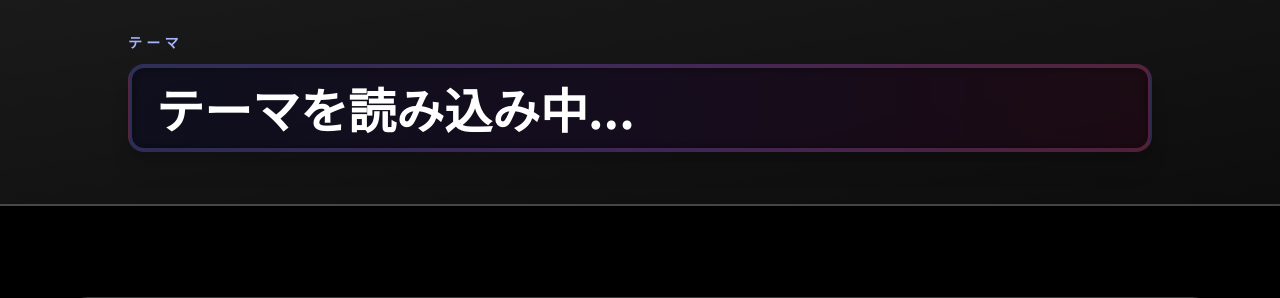
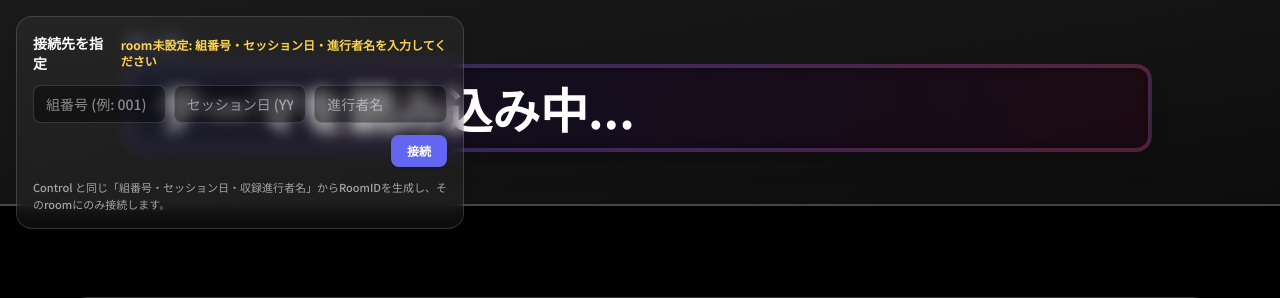
Before and after one commit to yukisato15/voice-pilot-new, a Flask app: page /prompt in a window 1280 px wide. Shown: the top 298 px of the page. Run offline with Flask 3, Linux system fonts and the light colour scheme; some libraries are stand-ins or nearby versions.

Commit message:
Scope Socket.IO by room using group/date/director and add prompt join form

```diff
--- a/recpilot/static/js/prompt.js
+++ b/recpilot/static/js/prompt.js
@@ -28,6 +28,11 @@
   const reactionDisplay = document.getElementById("reaction-display");
   const reactionEmoji = document.getElementById("reaction-emoji");
   const reactionLabel = document.getElementById("reaction-label");
+  const joinForm = document.getElementById("room-join-form");
+  const joinGroup = document.getElementById("room-join-group");
+  const joinDate = document.getElementById("room-join-date");
+  const joinDirector = document.getElementById("room-join-director");
+  const joinStatus = document.getElementById("room-join-status");
 
   const overlayValueBaseClass = overlayValue.className;
   const noticeBaseClass = "rounded-full bg-white/10 px-5 py-2 text-base font-semibold text-white shadow-lg backdrop-blur";
@@ -36,19 +41,72 @@
     "personal-info": "※実名・学校名・地名など、個人を特定できる内容は避けましょう",
   };
 
+  function sanitizeDirectorForRoom(name) {
+    const raw = (name || "").trim();
+    if (!raw) return "";
+    const compact = raw.replace(/\s+/g, "");
+    return compact.replace(/[^\p{L}\p{N}]/gu, "") || compact;
+  }
+
+  function buildRoomId(groupId, sessionDate, director) {
+    const groupRaw = (groupId || "").trim();
+    const dateRaw = (sessionDate || "").trim();
+    const directorRaw = (director || "").trim();
+    if (!groupRaw || !dateRaw || !directorRaw) {
+      return "";
+    }
+    const groupDigits = groupRaw.replace(/\D/g, "");
+    const group = groupDigits ? groupDigits.padStart(3, "0") : groupRaw;
+    const date = dateRaw.replace(/\D/g, "").slice(0, 8) || dateRaw;
+    const directorSlug = sanitizeDirectorForRoom(directorRaw);
+    return `${group}_${date}_${directorSlug}`;
+  }
+
+  function updateJoinStatus(text, ok = false) {
+    if (!joinStatus) return;
+    joinStatus.textContent = text;
+    joinStatus.className = ok ? "text-emerald-300 text-xs font-semibold" : "text-amber-300 text-xs font-semibold";
+  }
+
   function ensureRoomJoin() {
     if (!currentRoomId) {
-      console.warn("roomId が設定されていないため、Socket接続を待機します。?room=xxxx で指定してください。");
+      updateJoinStatus("room未設定: 組番号・セッション日・進行者名を入力してください");
       return;
     }
     if (!socket.connected) {
       socket.connect();
     }
     socket.emit("join_room", { roomId: currentRoomId });
+    updateJoinStatus(`参加中: ${currentRoomId}`, true);
   }
 
   socket.on("connect", ensureRoomJoin);
   ensureRoomJoin();
+  socket.on("room_joined", (payload) => {
+    if (payload?.roomId) {
+      currentRoomId = payload.roomId;
+      updateJoinStatus(`参加中: ${payload.roomId}`, true);
+    }
+  });
+
+  joinForm?.addEventListener("submit", (event) => {
+    event.preventDefault();
+    const groupId = joinGroup?.value || "";
+    const date = joinDate?.value || "";
+    const director = joinDirector?.value || "";
+    const roomId = buildRoomId(groupId, date, director);
+    if (!roomId) {
+      updateJoinStatus("必須項目を入力してください", false);
+      return;
+    }
+    currentRoomId = roomId;
+    try {
+      localStorage.setItem("recpilot-room-id", roomId);
+    } catch (err) {
+      console.warn("roomId の保存に失敗しました", err);
+    }
+    ensureRoomJoin();
+  });
 
   let overlayTimeoutId = null;
   let noticeTimeoutId = null;
--- a/recpilot/templates/prompt.html
+++ b/recpilot/templates/prompt.html
@@ -26,6 +26,48 @@
     <script src="https://cdn.socket.io/4.7.5/socket.io.min.js" crossorigin="anonymous"></script>
   </head>
   <body class="relative flex min-h-screen flex-col bg-black text-white">
+    <!-- Room join panel -->
+    <div class="absolute left-4 top-4 z-50 max-w-md rounded-2xl border border-white/15 bg-white/5 p-4 shadow-lg backdrop-blur">
+      <form id="room-join-form" class="space-y-3">
+        <div class="flex items-center justify-between gap-3">
+          <p class="text-sm font-semibold text-white">接続先を指定</p>
+          <span id="room-join-status" class="text-xs font-semibold text-amber-300">room未設定</span>
+        </div>
+        <div class="grid grid-cols-1 gap-2 sm:grid-cols-3">
+          <input
+            id="room-join-group"
+            type="text"
+            placeholder="組番号 (例: 001)"
+            class="w-full rounded-lg border border-white/15 bg-black/40 px-3 py-2 text-sm text-white placeholder-white/50 focus:border-white focus:outline-none focus:ring-2 focus:ring-indigo-400/50"
+          />
+          <input
+            id="room-join-date"
+            type="text"
+            inputmode="numeric"
+            maxlength="8"
+            placeholder="セッション日 (YYYYMMDD)"
+            class="w-full rounded-lg border border-white/15 bg-black/40 px-3 py-2 text-sm text-white placeholder-white/50 focus:border-white focus:outline-none focus:ring-2 focus:ring-indigo-400/50"
+          />
+          <input
+            id="room-join-director"
+            type="text"
+            placeholder="進行者名"
+            class="w-full rounded-lg border border-white/15 bg-black/40 px-3 py-2 text-sm text-white placeholder-white/50 focus:border-white focus:outline-none focus:ring-2 focus:ring-indigo-400/50"
+          />
+        </div>
+        <div class="flex justify-end">
+          <button
+            type="submit"
+            class="rounded-lg bg-indigo-500 px-4 py-2 text-xs font-bold text-white shadow hover:bg-indigo-600 focus:outline-none focus:ring-2 focus:ring-indigo-300"
+          >
+            接続
+          </button>
+        </div>
+        <p class="text-[11px] text-white/60">
+          Control と同じ「組番号・セッション日・収録進行者名」からRoomIDを生成し、そのroomにのみ接続します。
+        </p>
+      </form>
+    </div>
     <!-- 画面注目オーバーレイ (最優先) -->
     <div
       id="screen-attention-overlay"
```
Also changed, not shown: recpilot/static/js/control.js.
